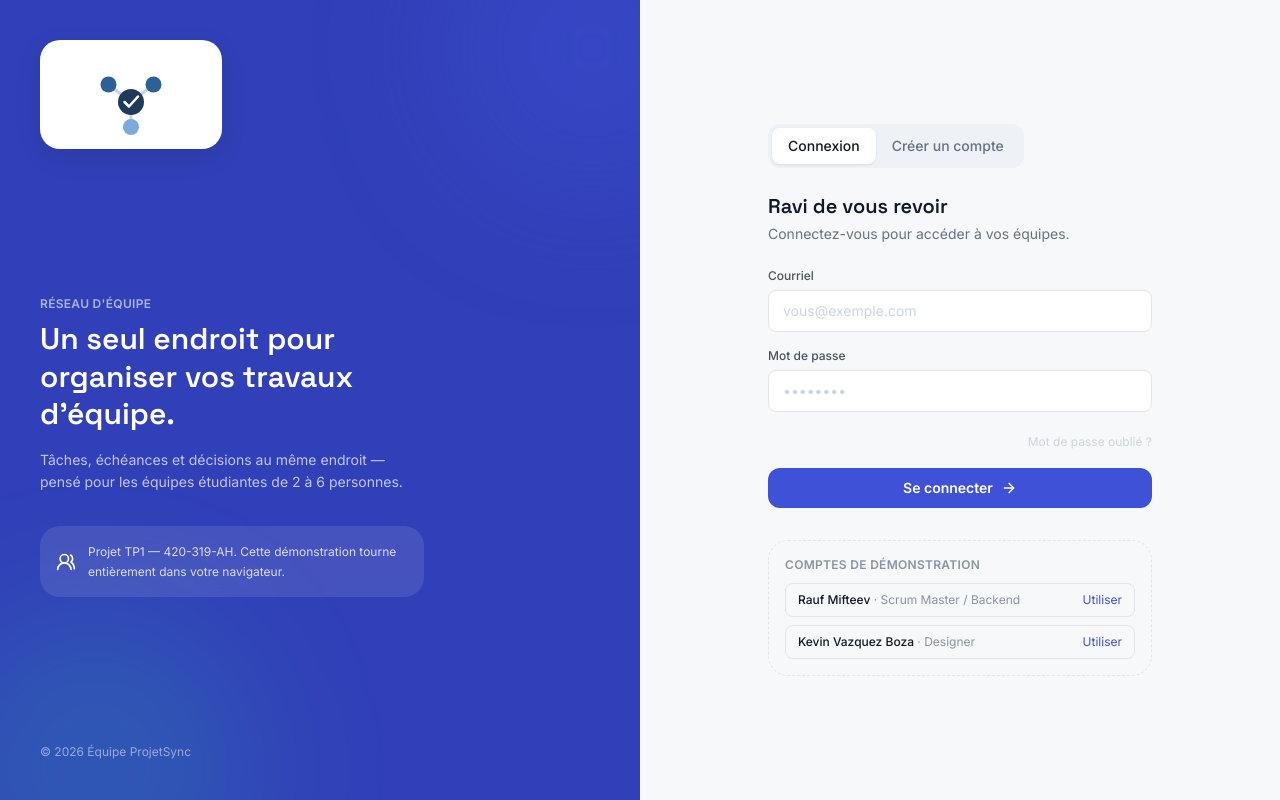
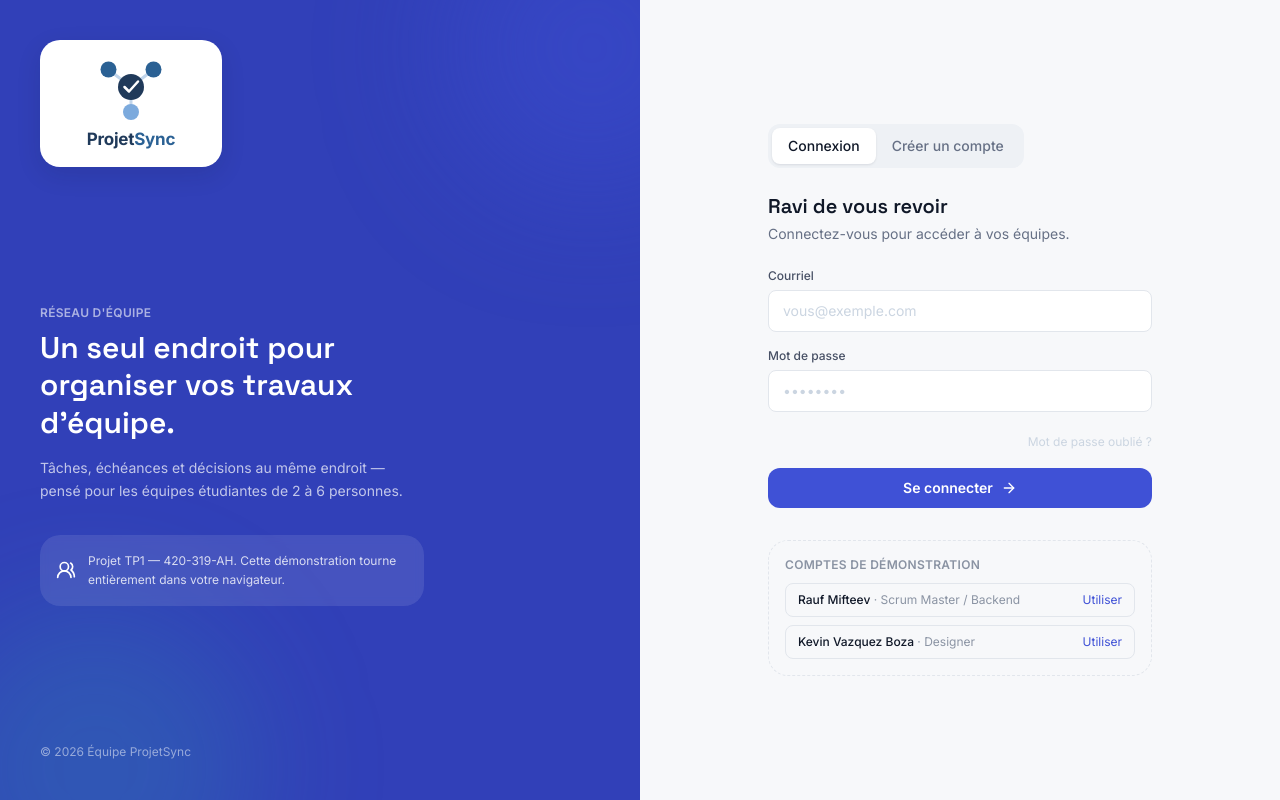
Before and after one commit to rauf-mifteev/ProjetSync_Demo, a React (Vite) app: page /#/login in a window 1280 px wide. Built offline with nearby package versions, Linux system fonts and the light colour scheme; no server answers.

Commit message:
[Upd] Update logo

```diff
--- a/src/components/LogoFull.jsx
+++ b/src/components/LogoFull.jsx
@@ -1,9 +1,23 @@
 // Logo complet (icône + mot-symbole + accroche), pour les emplacements de
-// grande taille comme le panneau héros de la page de connexion.
+// grande taille comme un en-tête de document. Pour un badge compact
+// icône-seule correctement centré (ex. page de connexion), utiliser
+// LogoMark plutôt que LogoFull avec showTagline={false} : le mot-symbole
+// a besoin d'assez de hauteur de viewBox pour ne pas être rogné.
 export default function LogoFull({ width = 220, showTagline = true }) {
-  const height = showTagline ? width : width * (170 / 300);
+  // Bornes verticales réelles du contenu SVG (icône: y 49–166, mot-symbole:
+  // y ~191–223, accroche: y ~237–255), avec une marge de respiration.
+  const viewBoxY = 30;
+  const viewBoxHeight = showTagline ? 240 : 205;
+  const height = width * (viewBoxHeight / 300);
+
   return (
-    <svg viewBox={`0 0 300 ${showTagline ? 270 : 170}`} width={width} height={height} role="img" aria-label="ProjetSync — Réseau d'équipe">
+    <svg
+      viewBox={`0 ${viewBoxY} 300 ${viewBoxHeight}`}
+      width={width}
+      height={height}
+      role="img"
+      aria-label="ProjetSync — Réseau d'équipe"
+    >
       <line x1="150" y1="100" x2="105" y2="65" stroke="#C1D5EB" strokeWidth="6" strokeLinecap="round" />
       <line x1="150" y1="100" x2="195" y2="65" stroke="#C1D5EB" strokeWidth="6" strokeLinecap="round" />
       <line x1="150" y1="100" x2="150" y2="150" stroke="#C1D5EB" strokeWidth="6" strokeLinecap="round" />
```
